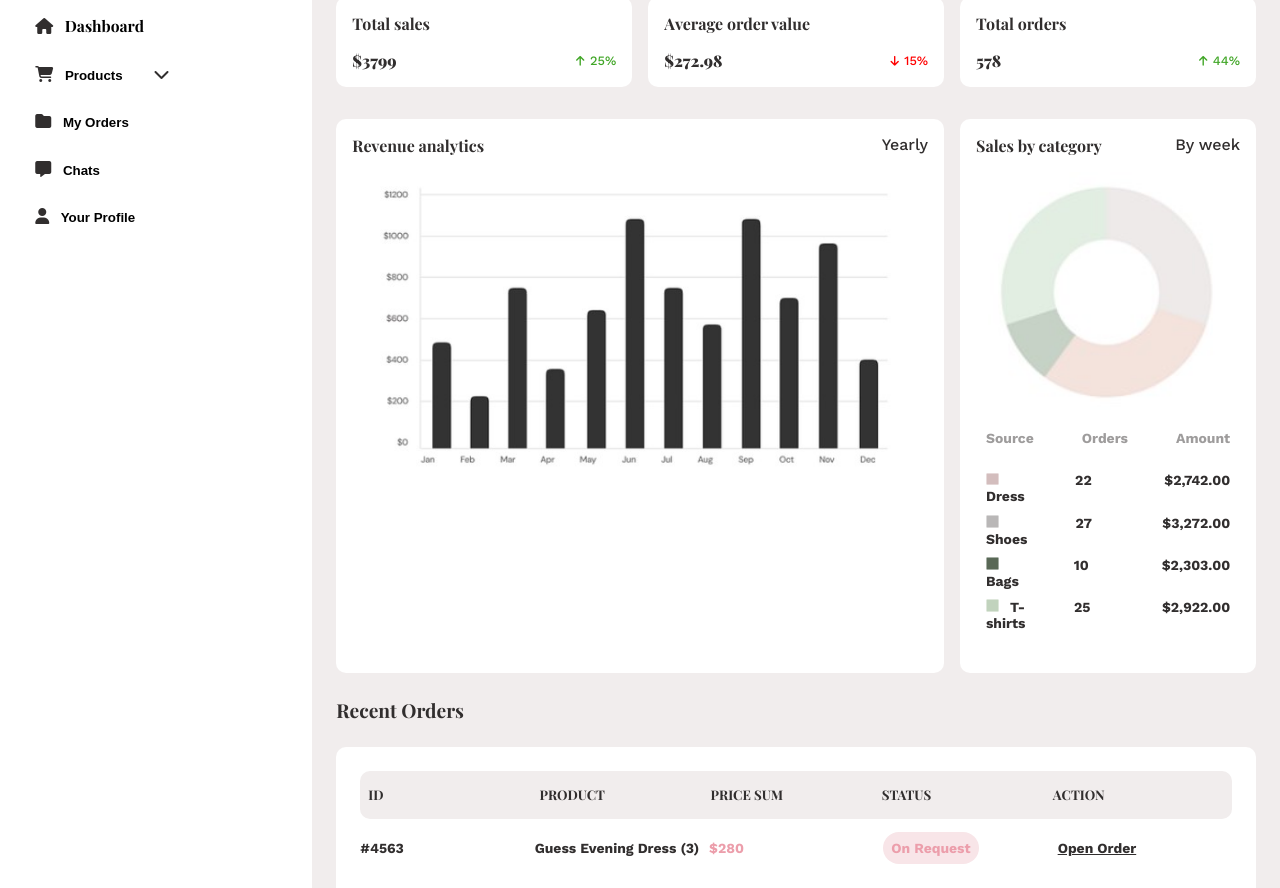
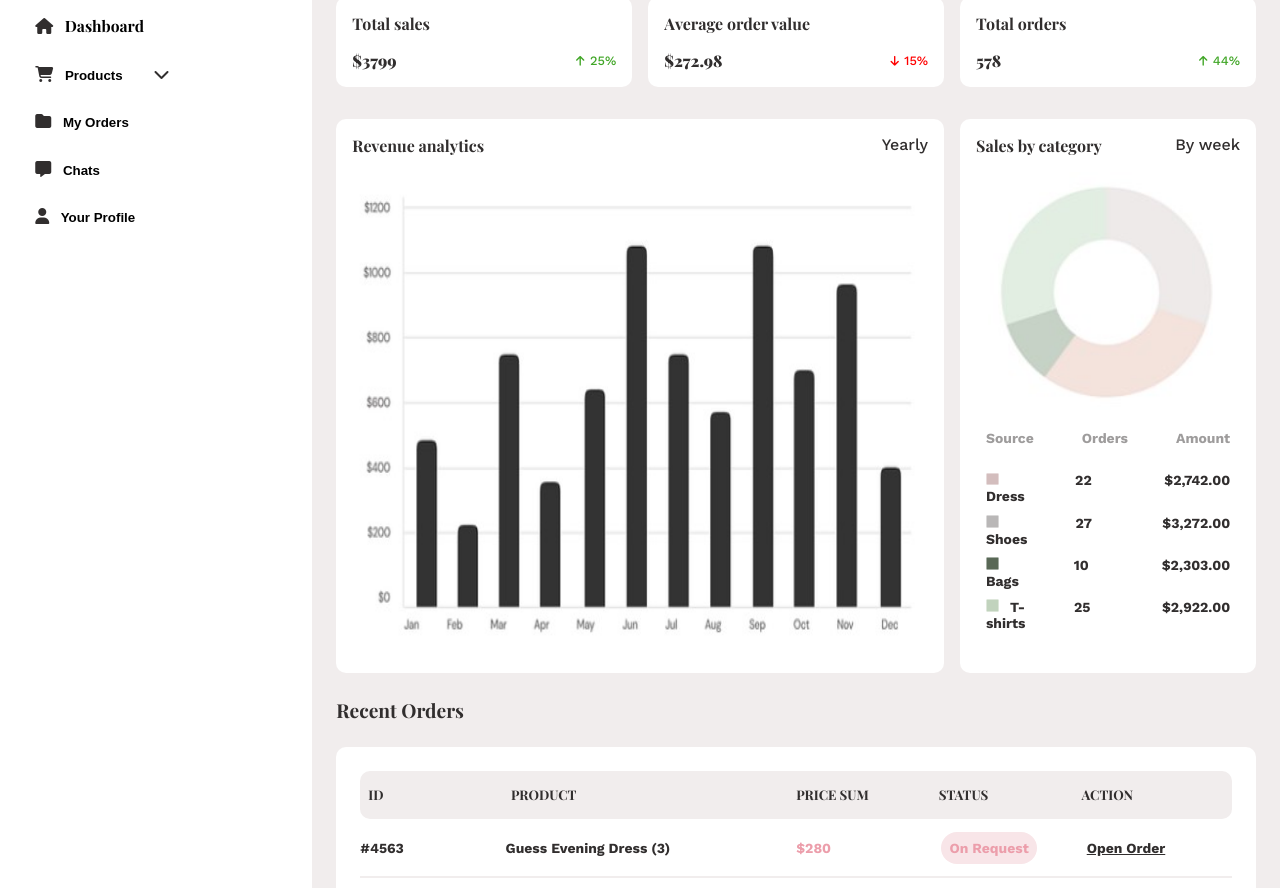
Before and after one commit to FrancescaPibi/CSSProject1, a plain HTML site: page index.html in a window 1280 px wide. Shown: the part 138-1026 px from the top of the page. Drawn offline with nearby package versions, Linux system fonts and the light colour scheme; a web font is replaced by a local one.

Commit message:
desktop responsiveness complete

```diff
--- a/styles.css
+++ b/styles.css
@@ -201,9 +201,10 @@ main h2 {
 }
 
 .dashboard .revenue img {
+    grid-column: 1 / span 2;
+    grid-row: 2;
     width: 100%;
-    height: auto;
-    padding-left: 1.3rem;
+    height: 30rem;
 }
 
 .dashboard .timeFrame {
@@ -274,7 +275,7 @@ main h2 {
 .recentOrders #bar {
     grid-row: 1;
     display: grid;
-    grid-template-columns: 1fr 1fr 1fr 1fr 1fr;
+    grid-template-columns: 1fr 2fr 1fr 1fr 1fr;
     background-color: var(--color-gray);
     border-radius: 10px;
     padding: .5rem;
@@ -286,7 +287,7 @@ main h2 {
 
 .recentOrders .row {
     display: grid;
-    grid-template-columns: 1fr 1fr 1fr 1fr 1fr;
+    grid-template-columns: 1fr 2fr 1fr 1fr 1fr;
     padding: .8rem 0;
     border-bottom: solid 2px var(--color-gray);
     font-size: 1.3rem;
```
